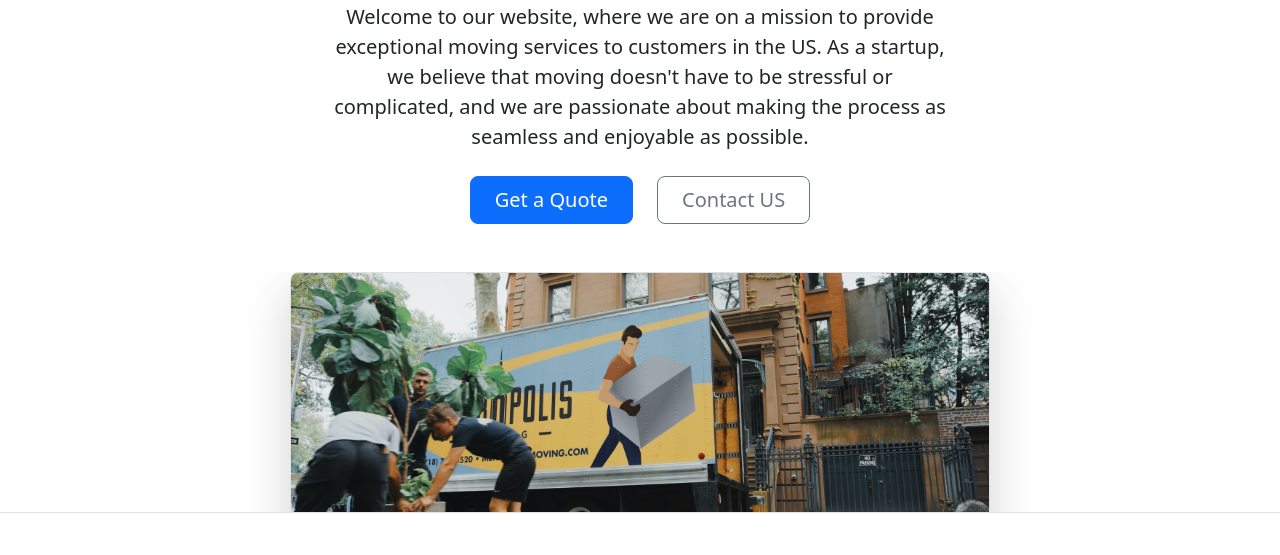
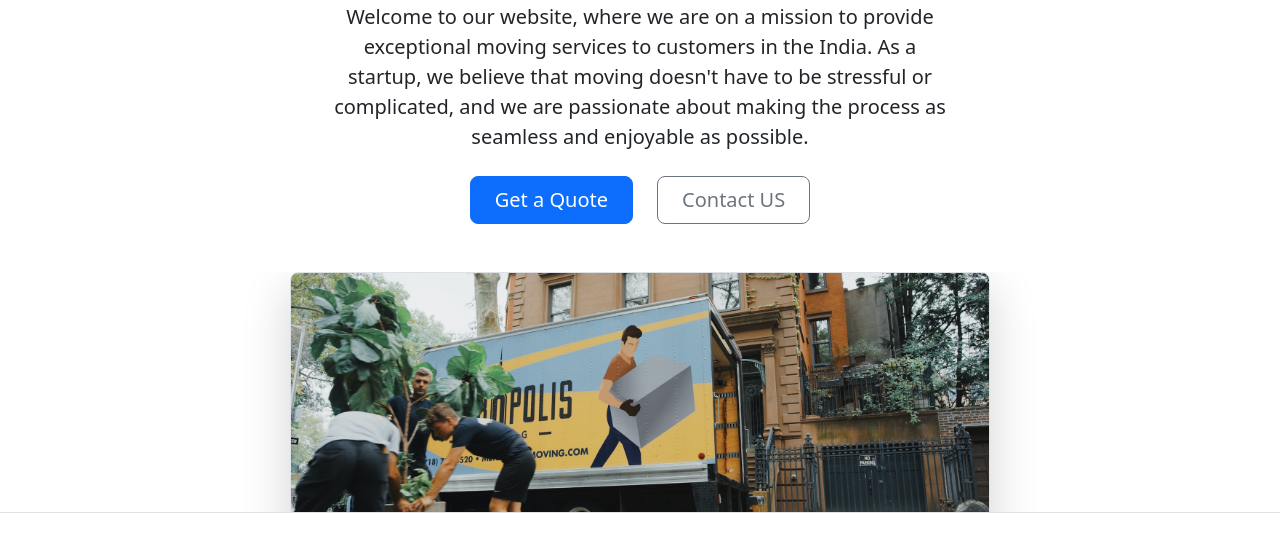
Before and after one commit to iamsagar07/MoveIt.com, a plain HTML site: page index.html in a window 1280 px wide. Shown: the part 245-800 px from the top of the page. Drawn offline with nearby package versions, Linux system fonts and the light colour scheme.

Commit message:
Update index.html

```diff
--- a/index.html
+++ b/index.html
@@ -46,7 +46,7 @@
     <div class="px-4 pt-5 my-5 text-center border-bottom">
         <h1 class="display-4 fw-bold text-body-emphasis">Move with joy</h1>
         <div class="col-lg-6 mx-auto">
-          <p class="lead mb-4">Welcome to our website, where we are on a mission to provide exceptional moving services to customers in the US. As a startup, we believe that moving doesn't have to be stressful or complicated, and we are passionate about making the process as seamless and enjoyable as possible.</p>
+          <p class="lead mb-4">Welcome to our website, where we are on a mission to provide exceptional moving services to customers in the India. As a startup, we believe that moving doesn't have to be stressful or complicated, and we are passionate about making the process as seamless and enjoyable as possible.</p>
           <div class="d-grid gap-2 d-sm-flex justify-content-sm-center mb-5">
             <button type="button" class="btn btn-primary btn-lg px-4 me-sm-3">Get a Quote</button>
             <button type="button" class="btn btn-outline-secondary btn-lg px-4">Contact US</button>
```
